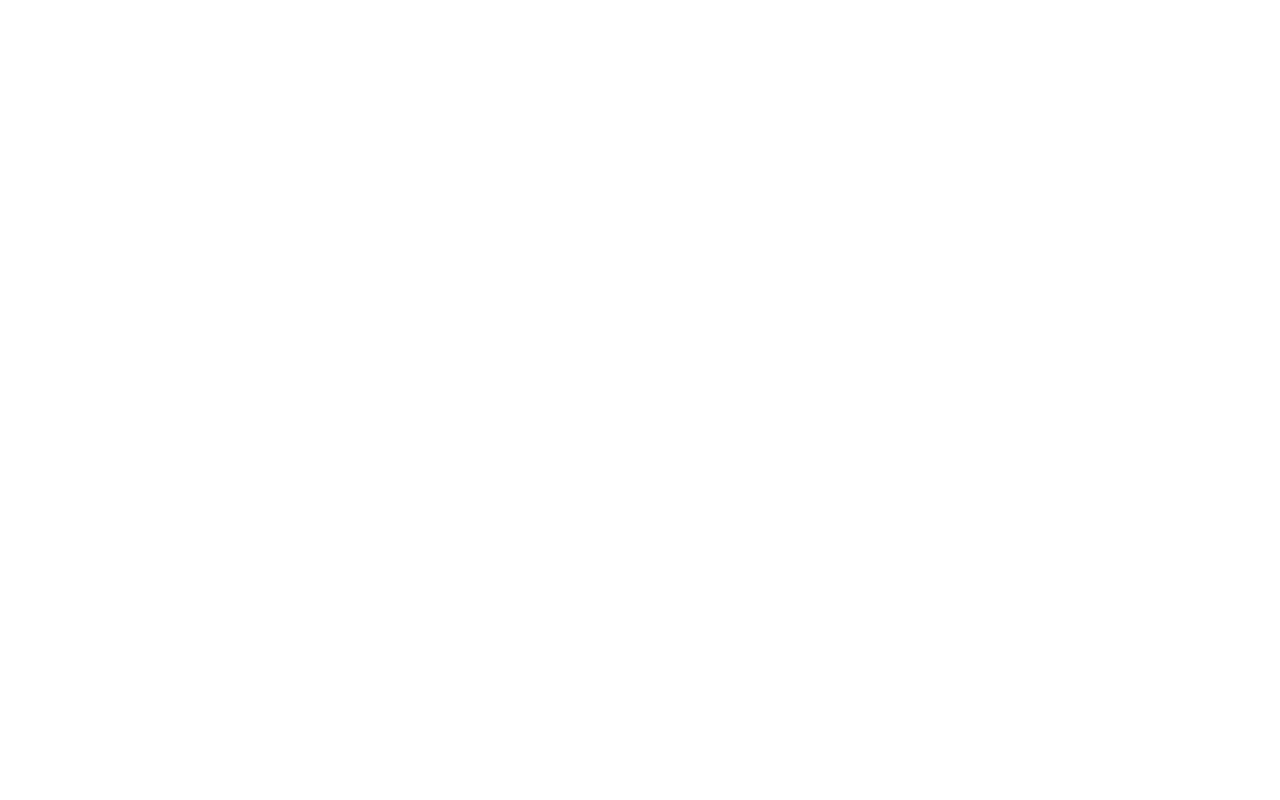
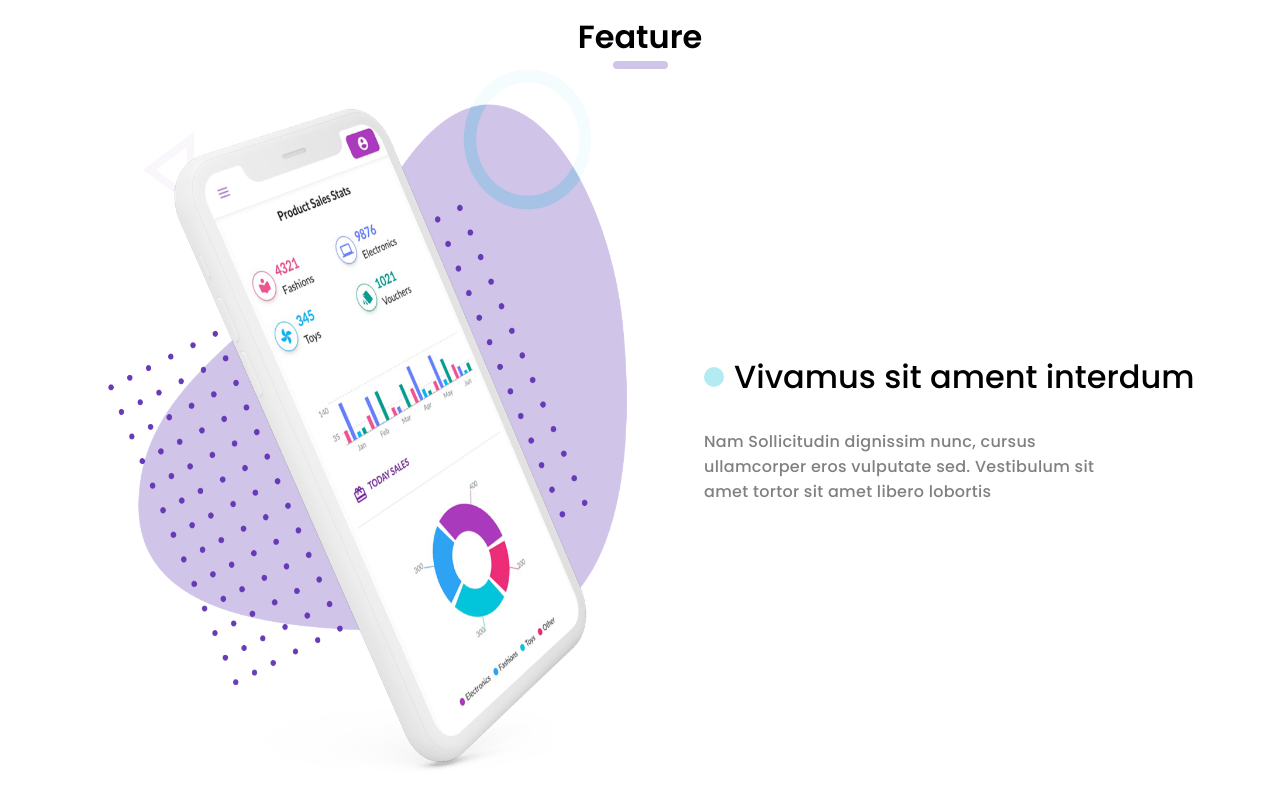
Before and after one commit to cn-gourav/lu---luxi-page, a plain HTML site: page index.html in a window 1280 px wide. Drawn offline with Linux system fonts and the light colour scheme.

Commit message:
Added : Page-2 complete layout

```diff
--- a/index.html
+++ b/index.html
@@ -0,0 +1,47 @@
+<!DOCTYPE html>
+<html lang="en">
+
+<head>
+     <meta charset="UTF-8">
+     <meta name="viewport" content="width=device-width, initial-scale=1.0">
+     <link rel="stylesheet" href="style.css">
+     <title>luxi-page</title>
+</head>
+
+<body>
+     <!-- page-2-section  -->
+     <div class="page2">
+          <!-- p2-upper-section  -->
+          <div class="p2-upper">
+               <h1>Feature</h1>
+               <div class="p2-upper-box"></div>
+          </div>
+
+          <!-- p2-lower- section  -->
+          <div class="p2-lower">
+
+               <!-- p2-left-section -->
+               <div class="p2-left-lower">
+                    <img src="/img/Bitmap (1).png" alt="image">
+               </div>
+
+               <!-- p2-lower-right-section -->
+               <div class="p2-lower-right">
+
+                    <!-- p2-lower-right-upper  -->
+                    <div class="p2-lower-right-upper">
+                         <div class="p2-lower-right-box"></div>
+                         <h4>Vivamus sit ament interdum</h4>
+                    </div>
+                    <p>Nam Sollicitudin dignissim nunc, cursus <br> ullamcorper eros vulputate sed. Vestibulum sit
+                         <br>amet tortor sit amet libero lobortis</p>
+               </div>
+          </div>
+     </div>
+
+     <div class="page3">
+
+     </div>
+</body>
+
+</html>
--- a/style.css
+++ b/style.css
@@ -1,10 +1,110 @@
-*{
+@import url('https://fonts.googleapis.com/css2?family=Poppins:ital,wght@0,100;0,200;0,300;0,400;0,500;0,600;0,700;0,800;0,900;1,100;1,200;1,300;1,400;1,500;1,600;1,700;1,800;1,900&display=swap');
+
+/* universal-property  */
+* {
      margin: 0;
      padding: 0;
      box-sizing: border-box;
+     font-family: 'Inter', sans-serif;
+     font-family: "Poppins", sans-serif;
 }
 
-html,body{
+html,
+body {
      width: 100%;
      height: 100%;
 }
+
+/* page2-section  */
+.page2 {
+     width: 100%;
+     height: 100vh;
+}
+
+/* page2-upper-section  */
+.p2-upper {
+     width: 100%;
+     display: flex;
+     flex-direction: column;
+     justify-content: center;
+     align-items: center;
+     text-align: center;
+}
+
+/* page2-uppper-h1  */
+.p2-upper h1 {
+     font-size: 2rem;
+     font-weight: 600;
+     margin-top: 1vw;
+}
+
+/* page2-upper-box  */
+.p2-upper-box {
+     width: 55px;
+     height: 8px;
+     border-radius: 20px;
+     background-color: #d1c4e9;
+}
+
+/* page2-lower-section  */
+.p2-lower{
+     display: flex;
+     flex-direction: row;
+     justify-content: center;
+     align-items: center;
+     height: calc(100% - 80px);
+}
+
+/* page2-left-lower section  */
+.p2-left-lower {
+     width: 50%;
+     height: 100%;
+}
+
+/* page2-left-lower-section img  */
+.p2-left-lower img {
+     width: 100%;
+     height: 100%;
+}
+
+/* page2-lower-right-section  */
+.p2-lower-right {
+     width: 40%;
+     height: 50%;
+     display: flex;
+     flex-direction: column;
+     justify-content: center;
+     align-items: start;
+}
+
+/* page2-lower-right-upper-section  */
+.p2-lower-right-upper {
+     display: flex;
+     flex-direction: row;
+     justify-content: center;
+     align-items: center;
+     gap: 10px;
+     margin-bottom: 28px;
+}
+
+/* page2-lower-right-box  */
+.p2-lower-right-box {
+     width: 20px;
+     height: 20px;
+     border-radius: 50%;
+     background-color: #b2ebf2;
+}
+
+/* page2-lower-right-h4  */
+.p2-lower-right h4 {
+     font-size: 2rem;
+     font-weight: 500;
+}
+
+/* page2-lower-right-p  */
+.p2-lower-right p {
+     font-size: 1rem;
+     font-weight: 500;
+     color: #808080;
+     letter-spacing: .3px;
+}
```
